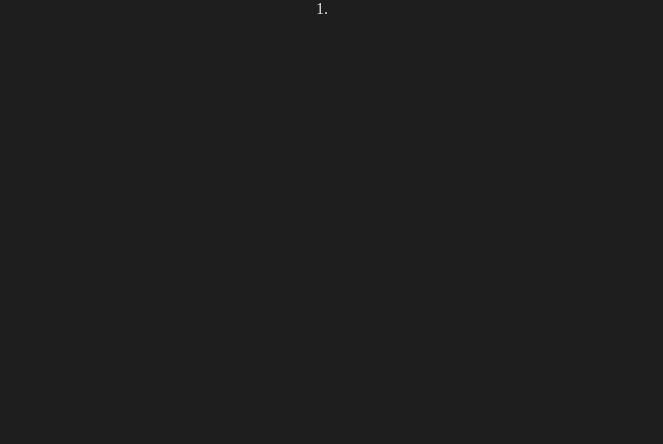
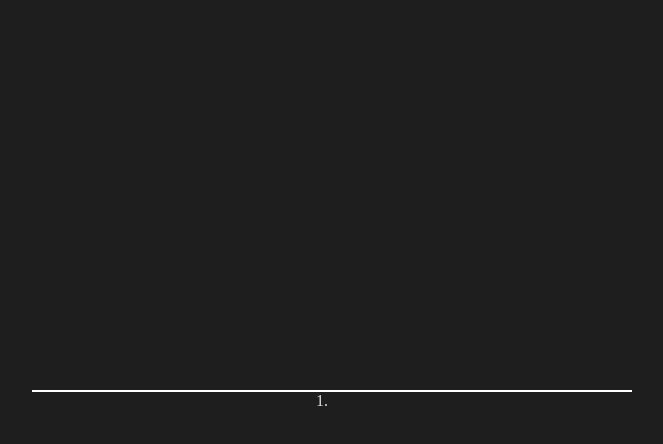
Before and after one commit to juliofilizzola/Typing, a React (Create React App) app in the folder typing/: page / in a window 1280 px wide. Shown: the top 444 px of the page, without its empty margins (308-971 px from the left). Built offline with nearby package versions, Linux system fonts and the light colour scheme.

Commit message:
edit css

```diff
--- a/typing/src/index.css
+++ b/typing/src/index.css
@@ -13,3 +13,20 @@
   justify-content: center;
   align-items: center;
 }
+
+.container {
+  width: 100%;
+  height: 100vh;
+  text-align: center;
+  display: flex;
+  flex-direction: column;
+  justify-content: center;
+  align-items: center;
+}
+
+.container .valid-keys {
+  font-size: 10rem;
+  font-weight: bold;
+  min-width: 600px;
+  border-bottom: solid 2px #fff;
+}
```
